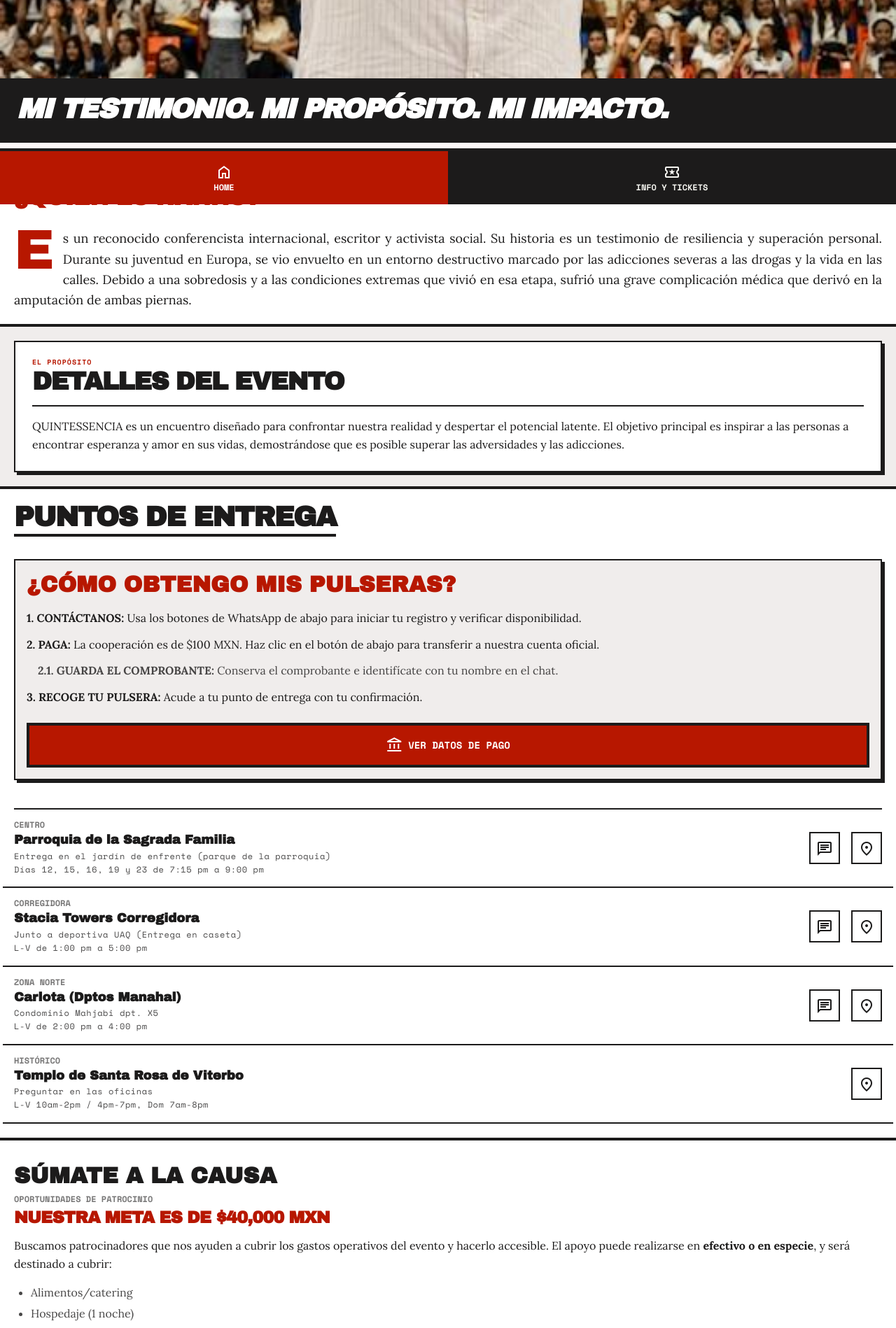
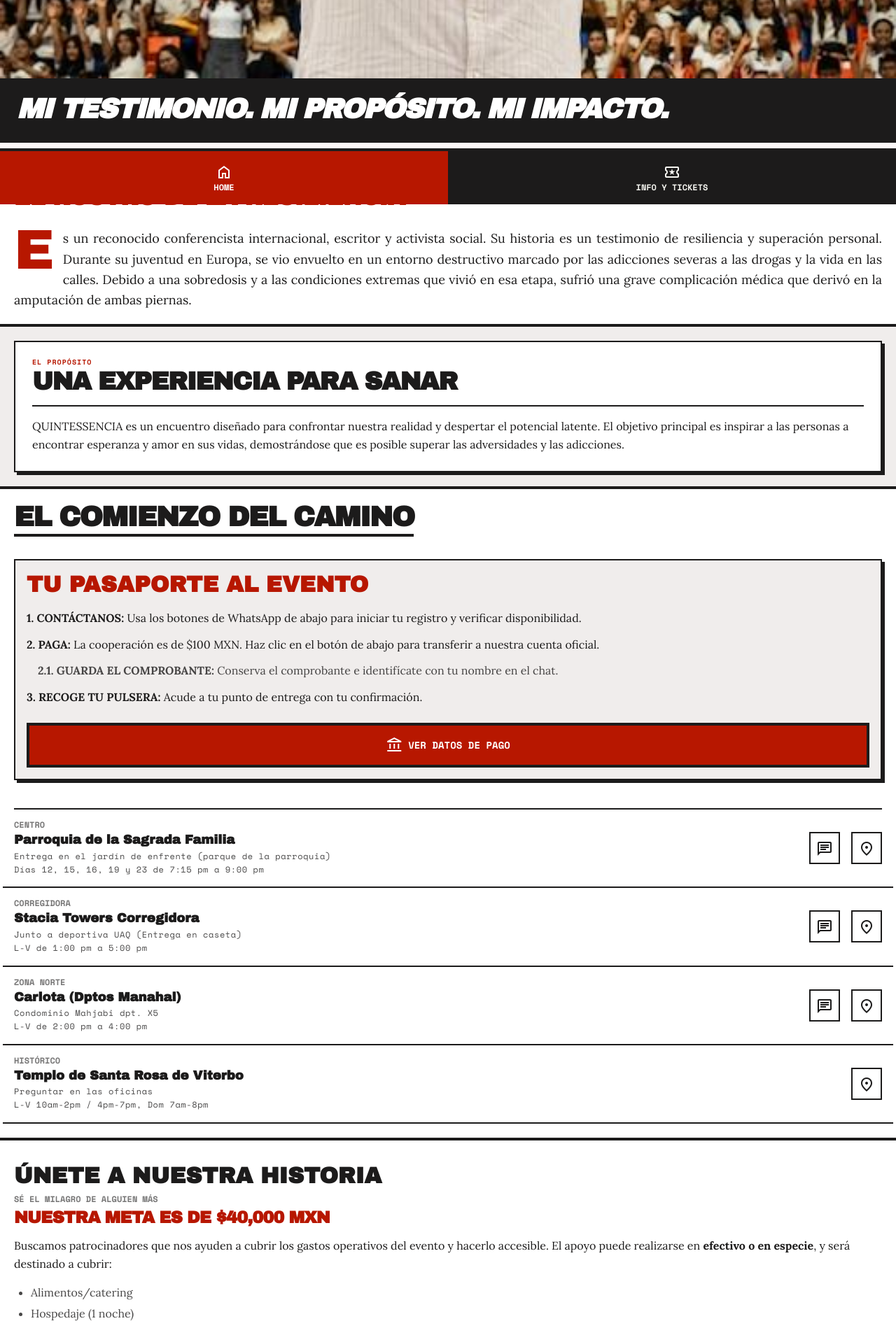
Before and after one commit to riosisraelg/quintaessencia, a Next.js app: page /info-tickets in a window 1280 px wide. Shown: the part 508-2406 px from the top of the page at 70% size. Built offline with nearby package versions, Linux system fonts and the light colour scheme.

Commit message:
feat: enhance storytelling headers

```diff
--- a/src/app/info-tickets/page.tsx
+++ b/src/app/info-tickets/page.tsx
@@ -25,7 +25,7 @@ export default function InfoTickets() {
 
       {/* Biography Section */}
       <section className="p-margin-mobile border-b-4 border-on-surface bg-white" id="biography">
-        <h3 className="font-headline-md mb-6 inline-block uppercase text-primary">¿Quién es Hanns?</h3>
+        <h3 className="font-headline-md mb-6 inline-block uppercase text-primary">El Rostro de la Resiliencia</h3>
         <div className="drop-cap font-body-lg leading-relaxed text-justify">
           Es un reconocido conferencista internacional, escritor y activista social. Su historia es un testimonio de resiliencia y superación personal. Durante su juventud en Europa, se vio envuelto en un entorno destructivo marcado por las adicciones severas a las drogas y la vida en las calles. Debido a una sobredosis y a las condiciones extremas que vivió en esa etapa, sufrió una grave complicación médica que derivó en la amputación de ambas piernas.
         </div>
@@ -35,7 +35,7 @@ export default function InfoTickets() {
       <section className="p-margin-mobile bg-surface-container border-b-4 border-on-surface">
         <div className="bg-white border-2 border-on-surface p-4 md:p-6 shadow-[4px_4px_0px_0px_rgba(28,27,27,1)]">
           <span className="font-label-caps text-primary text-[10px] uppercase font-bold tracking-widest block mb-1">EL PROPÓSITO</span>
-          <h4 className="font-display-2xl text-[28px] md:text-[36px] uppercase leading-none mb-4">DETALLES DEL EVENTO</h4>
+          <h4 className="font-display-2xl text-[28px] md:text-[36px] uppercase leading-none mb-4">UNA EXPERIENCIA PARA SANAR</h4>
           <p className="font-body-md border-t-2 border-on-surface pt-4">
             QUINTESSENCIA es un encuentro diseñado para confrontar nuestra realidad y despertar el potencial latente. El objetivo principal es inspirar a las personas a encontrar esperanza y amor en sus vidas, demostrándose que es posible superar las adversidades y las adicciones.
           </p>
@@ -44,11 +44,11 @@ export default function InfoTickets() {
 
       {/* Logistic Points */}
       <section className="p-margin-mobile border-b-4 border-on-surface bg-white" id="logistics">
-        <h3 className="font-display-2xl text-[32px] md:text-[40px] uppercase leading-none inline-block border-b-4 border-on-surface mb-8 pb-1 text-on-surface">PUNTOS DE ENTREGA</h3>
+        <h3 className="font-display-2xl text-[32px] md:text-[40px] uppercase leading-none inline-block border-b-4 border-on-surface mb-8 pb-1 text-on-surface">EL COMIENZO DEL CAMINO</h3>
 
         {/* Payment Process */}
         <div className="mb-10 p-4 border-2 border-on-surface bg-surface-container shadow-[4px_4px_0px_0px_rgba(28,27,27,1)]">
-          <h4 className="font-headline-md mb-4 uppercase text-primary">¿Cómo obtengo mis pulseras?</h4>
+          <h4 className="font-headline-md mb-4 uppercase text-primary">Tu Pasaporte al Evento</h4>
           <div className="font-body-md mb-6 flex flex-col gap-3">
             <p><strong>1. CONTÁCTANOS:</strong> Usa los botones de WhatsApp de abajo para iniciar tu registro y verificar disponibilidad.</p>
             <p><strong>2. PAGA:</strong> La cooperación es de $100 MXN. Haz clic en el botón de abajo para transferir a nuestra cuenta oficial.</p>
@@ -119,8 +119,8 @@ export default function InfoTickets() {
 
       {/* Sponsorship */}
       <section className="px-margin-mobile bg-white pt-8 pb-32">
-        <h3 className="font-headline-md mb-2 uppercase text-on-surface">Súmate a la Causa</h3>
-        <p className="font-label-caps opacity-60 mb-2">OPORTUNIDADES DE PATROCINIO</p>
+        <h3 className="font-headline-md mb-2 uppercase text-on-surface">Únete a nuestra Historia</h3>
+        <p className="font-label-caps opacity-60 mb-2">SÉ EL MILAGRO DE ALGUIEN MÁS</p>
         <p className="font-display-2xl text-[24px] mb-4 text-primary leading-none uppercase">Nuestra meta es de $40,000 MXN</p>
         <p className="font-body-md mb-4">
           Buscamos patrocinadores que nos ayuden a cubrir los gastos operativos del evento y hacerlo accesible.
--- a/src/app/page.tsx
+++ b/src/app/page.tsx
@@ -17,7 +17,7 @@ export default function Home() {
         </div>
         <div className="relative z-10 h-full flex flex-col justify-end p-margin-mobile pb-12">
           <div className="space-y-0">
-            <span className="bg-primary text-on-primary font-label-caps px-2 py-1 mb-4 inline-block">CONFERENCIA MAGISTRAL</span>
+            <span className="bg-primary text-on-primary font-label-caps px-2 py-1 mb-4 inline-block">UNA HISTORIA QUE CAMBIARÁ LA TUYA</span>
             <h2 className="font-headline-md text-on-surface leading-none block">HANNS</h2>
             <h2 className="font-headline-md text-primary leading-none block">MYHULOTS</h2>
             <p className="font-technical-sm mt-4 max-w-[280px] border-l-2 border-primary pl-4">
@@ -84,7 +84,7 @@ export default function Home() {
 
       {/* Purchase Process */}
       <section className="px-margin-mobile pt-16 pb-32 bg-on-surface text-background">
-        <h4 className="font-headline-md mb-8 leading-tight text-center text-primary">PROCESO DE COMPRA</h4>
+        <h4 className="font-headline-md mb-8 leading-tight text-center text-primary">EL PRIMER PASO DE TU TRANSFORMACIÓN</h4>
 
         <div className="flex flex-col gap-6 mb-12">
           {/* Step 1 */}
```
